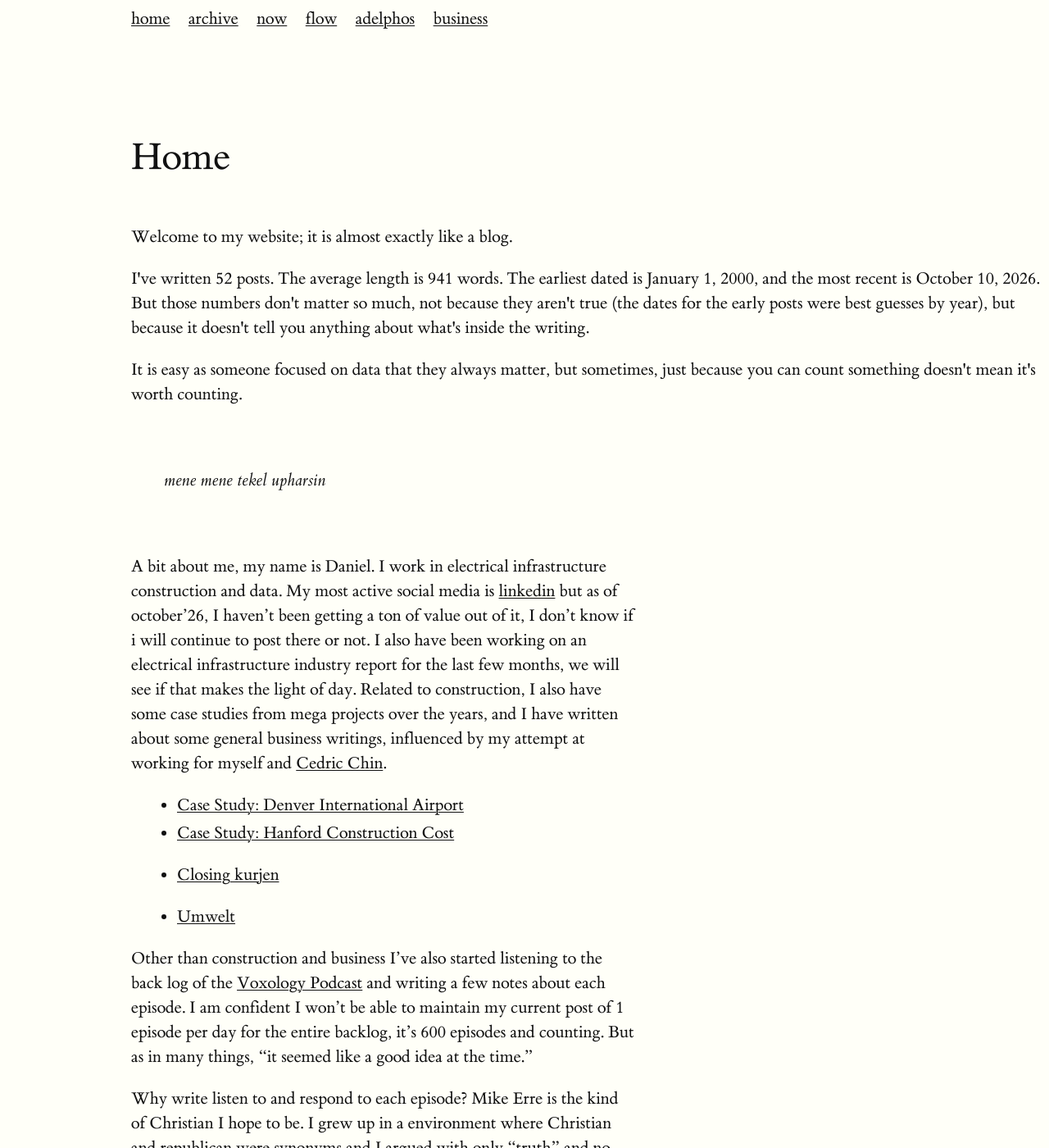
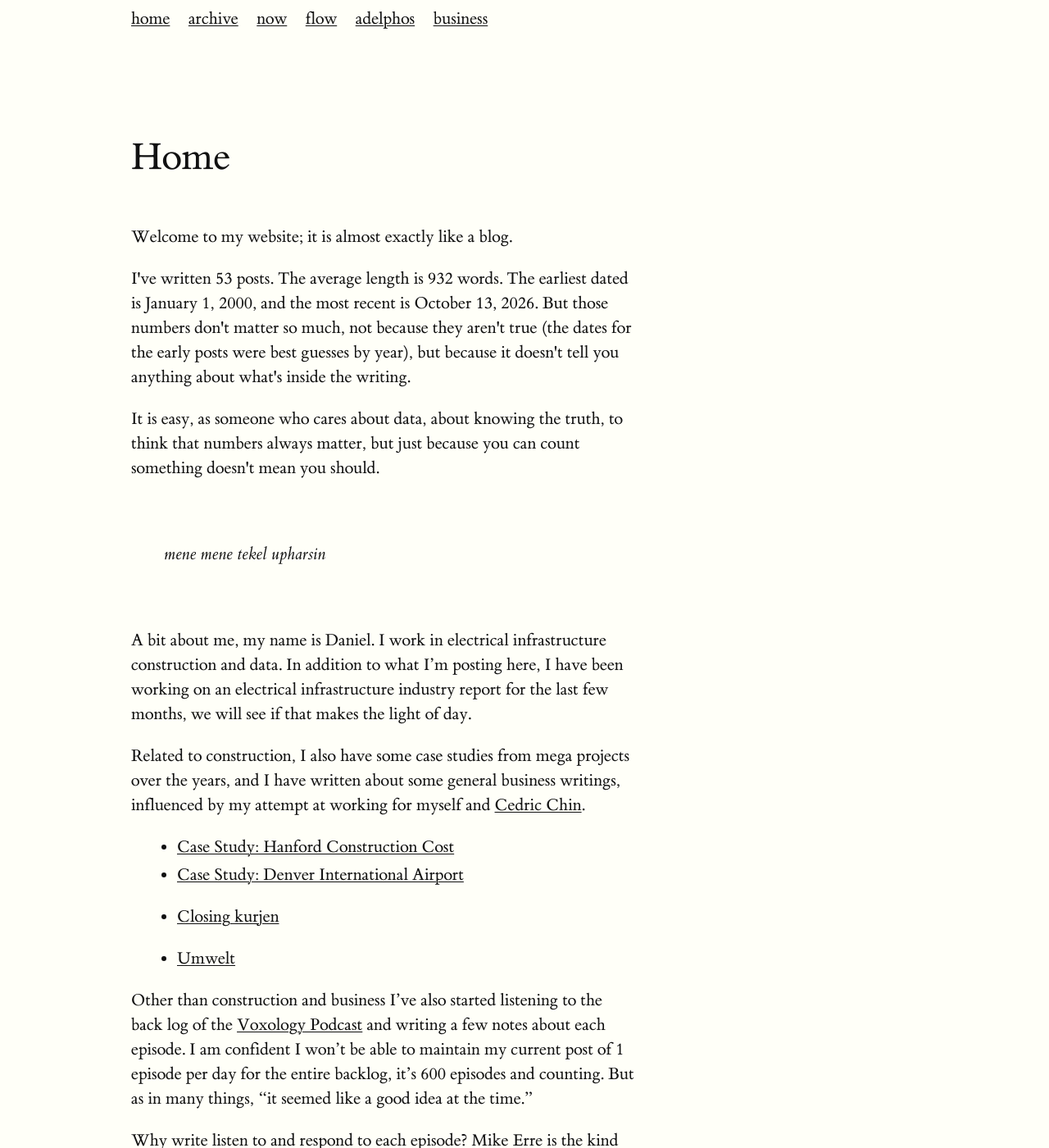
Before and after one commit to pact-wheeler/exp7, a Jekyll site: the page built from index.md, in a window 1280 px wide and 1400 px high. Shown: the whole window at 82% size. Built offline with Jekyll 4.4.1, drawn with Linux system fonts in a browser that asks for light colours; some of the changed text lies outside the part shown.

Commit message:
update formatting and new post

```diff
--- a/_includes/post-section.html
+++ b/_includes/post-section.html
@@ -15,7 +15,6 @@
 {%- assign shown = 0 -%}
 {%- assign tagged = site.tags[include.tag] -%}
 {%- if tagged -%}
-{%- assign tagged = tagged | sort: "date" | reverse -%}
 <ul class="post-section">
 {%- for post in tagged -%}
   {%- if shown >= limit -%}{%- break -%}{%- endif -%}
--- a/_includes/site-stats.html
+++ b/_includes/site-stats.html
@@ -10,12 +10,10 @@
 {%- assign average_words = total_words | divided_by: post_count -%}
 {%- assign earliest = site.posts.last -%}
 {%- assign latest = site.posts.first -%}
-<div class="site-stats">
 <p>I've written {{ post_count }} posts. The average length is {{ average_words }} words. The earliest dated is {{ earliest.date | date: "%B %-d, %Y" }}, and the most recent is {{ latest.date | date: "%B %-d, %Y" }}. But those numbers don't matter so much, not because they aren't true (the dates for the early posts were best guesses by year), but because it doesn't tell you anything about what's inside the writing.</p>
-<p>It is easy as someone focused on data that they always matter, but sometimes, just because you can count something doesn't mean it's worth counting.</p>
+<p>It is easy, as someone who cares about data, about knowing the truth, to think that numbers always matter, but just because you can count something doesn't mean you should.</p>
 <div class="epigraph">
   <blockquote>
     <p>mene mene tekel upharsin</p>
   </blockquote>
 </div>
-</div>
--- a/index.md
+++ b/index.md
@@ -6,7 +6,9 @@ Welcome to my website; it is almost exactly like a blog.
 
 {% include site-stats.html %}
 
-A bit about me, my name is Daniel. I work in electrical infrastructure construction and data. My most active social media is [linkedin](https://www.linkedin.com/in/danielphayward/) but as of october’26, I haven’t been getting a ton of value out of it, I don’t know if i will continue to post there or not. I also have been working on an electrical infrastructure industry report for the last few months, we will see if that makes the light of day. Related to construction, I also have some case studies from mega projects over the years, and I have written about some general business writings, influenced by my attempt at working for myself and [Cedric Chin](https://commoncog.com/).
+A bit about me, my name is Daniel. I work in electrical infrastructure construction and data. In addition to what I'm posting here, I have been working on an electrical infrastructure industry report for the last few months, we will see if that makes the light of day.
+
+Related to construction, I also have some case studies from mega projects over the years, and I have written about some general business writings, influenced by my attempt at working for myself and [Cedric Chin](https://commoncog.com/).
 
 {% include post-section.html tag="construction" %}
 
@@ -20,7 +22,7 @@ Why write listen to and respond to each episode? Mike Erre is the kind of Christ
 
 {% include post-section.html tag="vox" showcase="false" limit=3 %}
 
-Given how much i think about faith, it’s not something I write about much, but below are some of the ones that stand out. I suspect that I don't write as much about faith because it is not something I want to be wrong about and I know how different I think about faith compared to those I have been in community with for most of my life.
+Given how much I think about faith, it’s not something I write about much. Below are some of the ones that stand out. I suspect that I don't write as much about faith because it is not something I want to be wrong about. I know how differently I think about faith compared to those in my community.
 
 {% include post-section.html tag="theology" %}
 
```
Also changed, not shown: other parts of index.md (+1 -1 lines), _posts/2026-10-13-vox-notes-08.md (added, +35 -0 lines).
